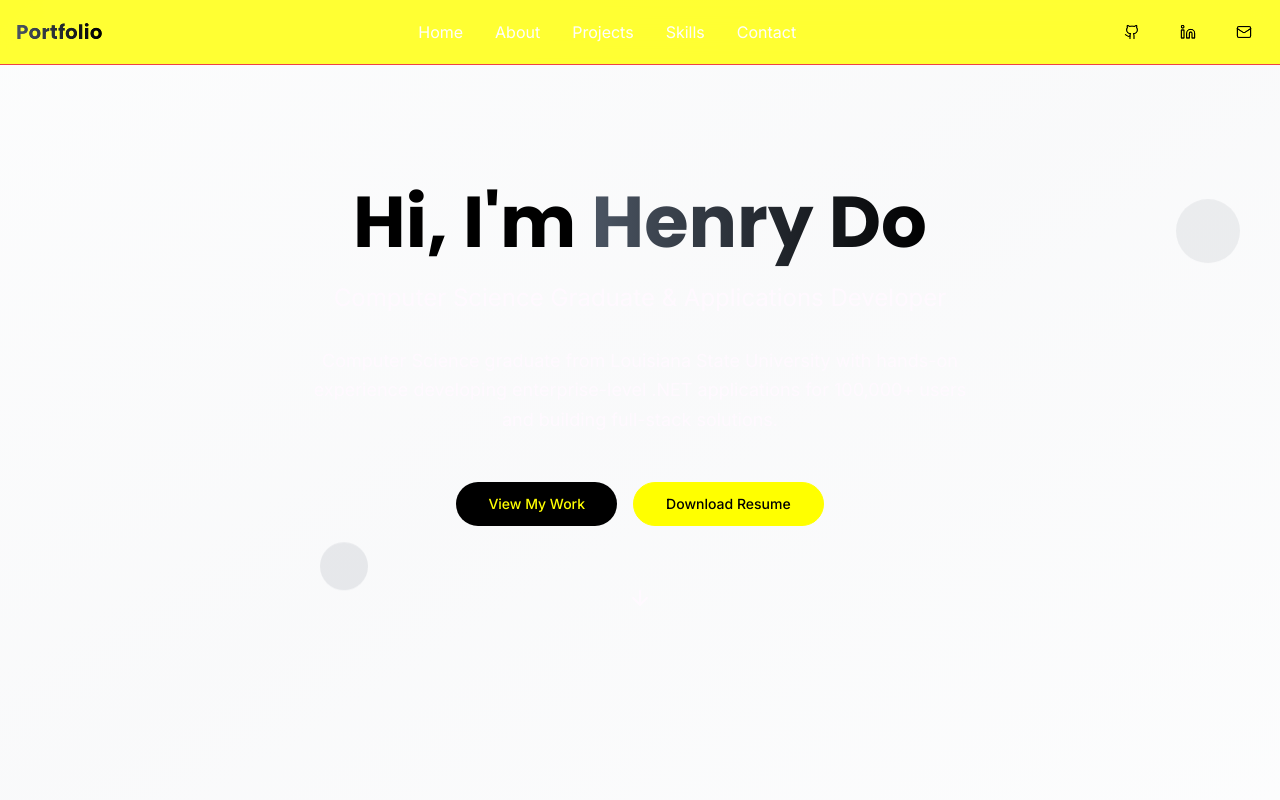
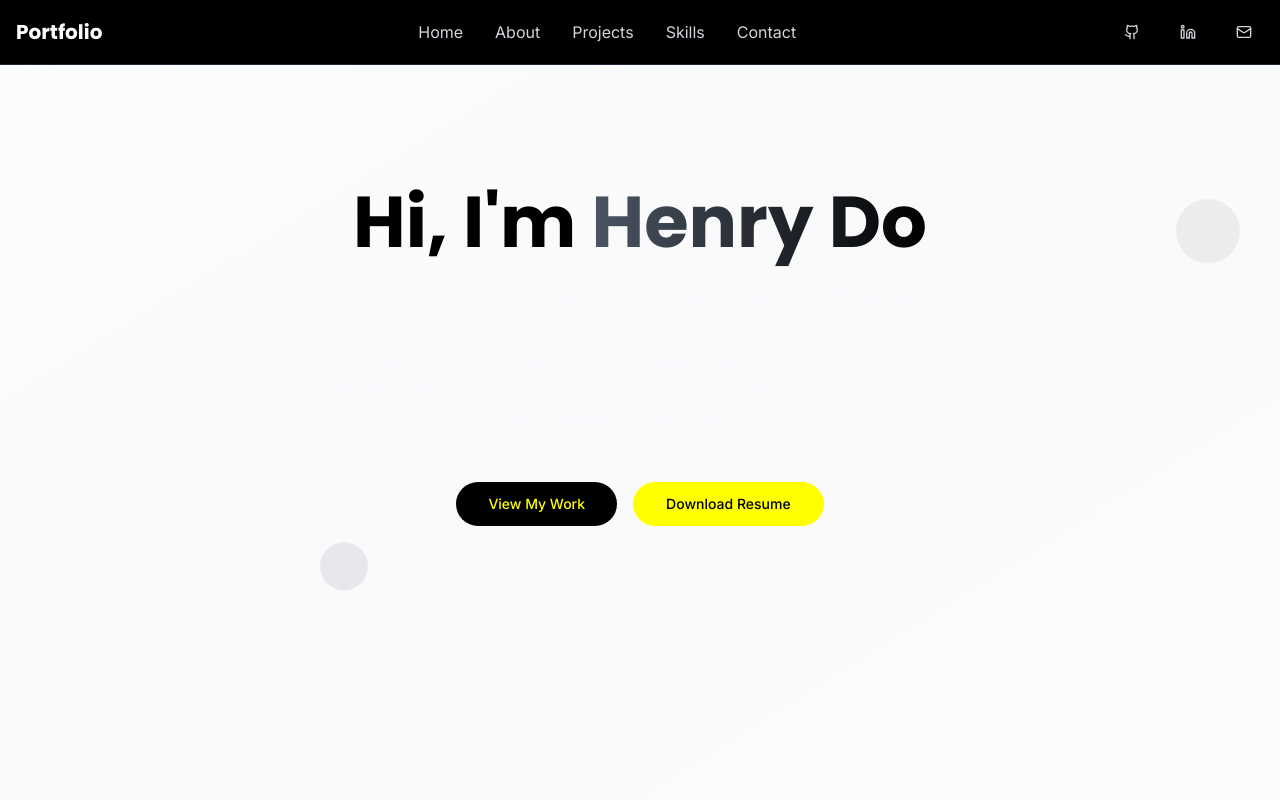
Before and after one commit to henridough/henridough.github.io, a React (Vite) app: page / in a window 1280 px wide. Shown: the top 800 px of the page. Built offline with nearby package versions, Linux system fonts and the light colour scheme.

Commit message:
Refactor: Remove yellow from navbar and buttons
Updated the navigation bar and button styles to use black, white, and gray colors only.

```diff
--- a/src/components/Navigation.tsx
+++ b/src/components/Navigation.tsx
@@ -23,10 +23,10 @@ const Navigation = () => {
   };
 
   return (
-    <nav className="fixed top-0 w-full bg-background/80 backdrop-blur-md border-b border-border z-50 border-red-500">
+    <nav className="fixed top-0 w-full bg-black backdrop-blur-md border-b border-gray-800 z-50">
       <div className="container mx-auto px-4">
         <div className="flex justify-between items-center h-16">
-          <div className="font-poppins font-bold text-xl text-gradient">
+          <div className="font-poppins font-bold text-xl text-white">
             Portfolio
           </div>
 
@@ -36,7 +36,7 @@ const Navigation = () => {
               <button
                 key={item.name}
                 onClick={() => scrollToSection(item.href)}
-                className="text-muted-foreground hover:text-foreground transition-colors duration-300"
+                className="text-gray-300 hover:text-white transition-colors duration-300"
               >
                 {item.name}
               </button>
@@ -45,17 +45,17 @@ const Navigation = () => {
 
           {/* Social Links */}
           <div className="hidden md:flex items-center space-x-4">
-            <Button variant="ghost" size="sm" asChild>
+            <Button variant="ghost" size="sm" asChild className="text-gray-300 hover:text-white hover:bg-gray-800">
               <a href="https://github.com" target="_blank" rel="noopener noreferrer">
                 <Github className="h-4 w-4" />
               </a>
             </Button>
-            <Button variant="ghost" size="sm" asChild>
+            <Button variant="ghost" size="sm" asChild className="text-gray-300 hover:text-white hover:bg-gray-800">
               <a href="https://linkedin.com" target="_blank" rel="noopener noreferrer">
                 <Linkedin className="h-4 w-4" />
               </a>
             </Button>
-            <Button variant="ghost" size="sm" asChild>
+            <Button variant="ghost" size="sm" asChild className="text-gray-300 hover:text-white hover:bg-gray-800">
               <a href="mailto:your.email@example.com">
                 <Mail className="h-4 w-4" />
               </a>
@@ -68,6 +68,7 @@ const Navigation = () => {
               variant="ghost"
               size="sm"
               onClick={() => setIsOpen(!isOpen)}
+              className="text-gray-300 hover:text-white hover:bg-gray-800"
             >
               {isOpen ? <X className="h-6 w-6" /> : <Menu className="h-6 w-6" />}
             </Button>
@@ -77,28 +78,28 @@ const Navigation = () => {
         {/* Mobile Navigation */}
         {isOpen && (
           <div className="md:hidden">
-            <div className="px-2 pt-2 pb-3 space-y-1 sm:px-3 bg-background border-t border-border">
+            <div className="px-2 pt-2 pb-3 space-y-1 sm:px-3 bg-black border-t border-gray-800">
               {navItems.map((item) => (
                 <button
                   key={item.name}
                   onClick={() => scrollToSection(item.href)}
-                  className="block px-3 py-2 text-base font-medium text-muted-foreground hover:text-foreground transition-colors duration-300"
+                  className="block px-3 py-2 text-base font-medium text-gray-300 hover:text-white transition-colors duration-300"
                 >
                   {item.name}
                 </button>
               ))}
               <div className="flex space-x-4 px-3 py-2">
-                <Button variant="ghost" size="sm" asChild>
+                <Button variant="ghost" size="sm" asChild className="text-gray-300 hover:text-white hover:bg-gray-800">
                   <a href="https://github.com" target="_blank" rel="noopener noreferrer">
                     <Github className="h-4 w-4" />
                   </a>
                 </Button>
-                <Button variant="ghost" size="sm" asChild>
+                <Button variant="ghost" size="sm" asChild className="text-gray-300 hover:text-white hover:bg-gray-800">
                   <a href="https://linkedin.com" target="_blank" rel="noopener noreferrer">
                     <Linkedin className="h-4 w-4" />
                   </a>
                 </Button>
-                <Button variant="ghost" size="sm" asChild>
+                <Button variant="ghost" size="sm" asChild className="text-gray-300 hover:text-white hover:bg-gray-800">
                   <a href="mailto:your.email@example.com">
                     <Mail className="h-4 w-4" />
                   </a>
```
